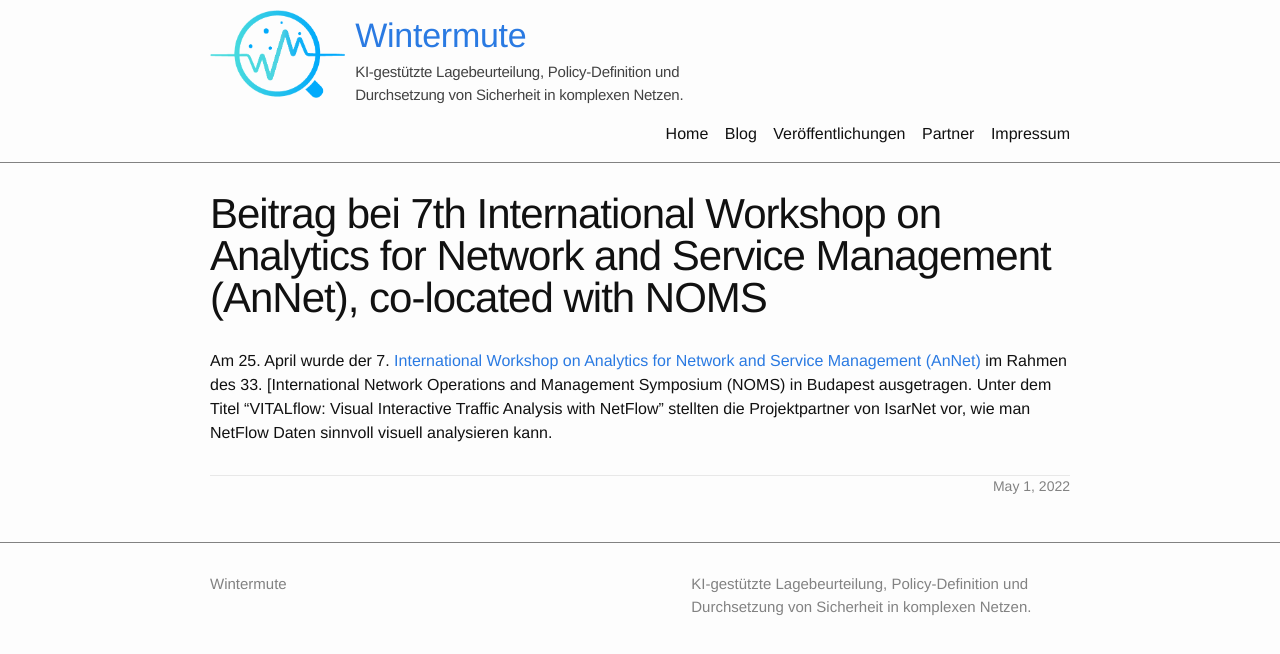
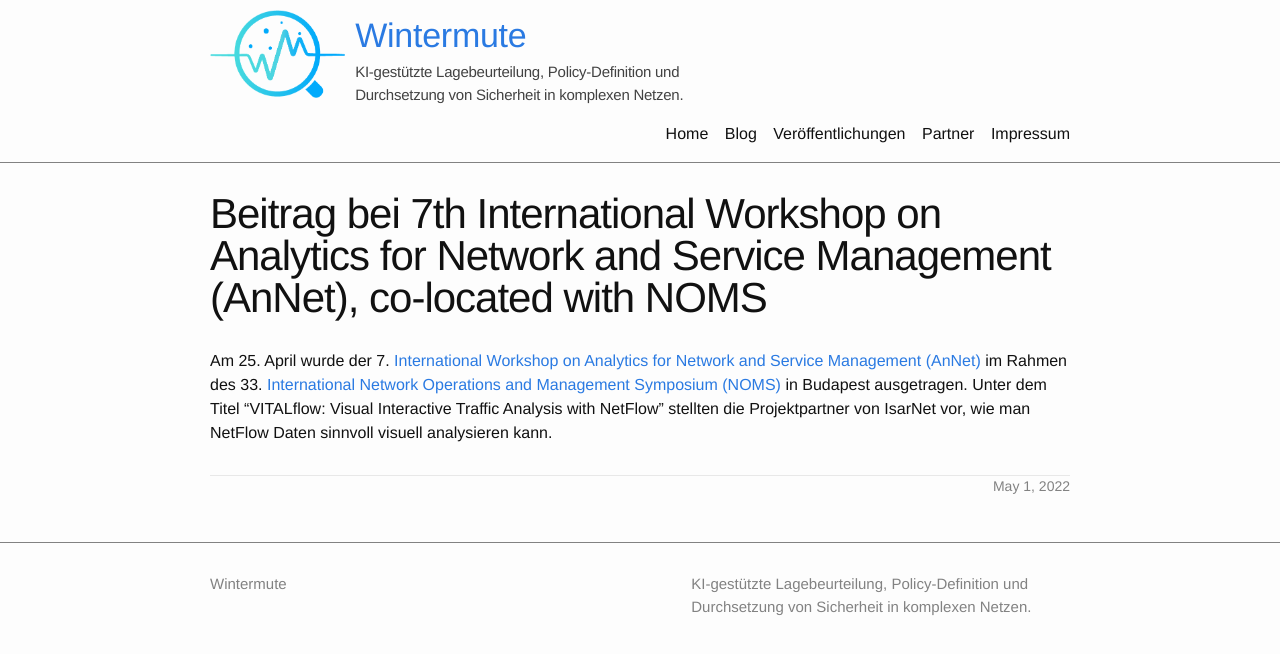
Before and after one commit to wintermute-project/website, a Jekyll site: the page built from _posts/2022-05-01-beitrag-annet.md, in a window 1280 px wide. Shown: the top 654 px of the page. Built offline with Jekyll 4.4.1, drawn with Linux system fonts in a browser that asks for light colours; part of the change alters nothing that is shown.

Commit message:
fix link

```diff
--- a/_posts/2022-05-01-beitrag-annet.md
+++ b/_posts/2022-05-01-beitrag-annet.md
@@ -8,4 +8,4 @@ img: /assets/img/wm_multicolor_400.png
 permalink: /blog/:categories/:title:output_ext
 ---
 
-Am 25. April wurde der 7. [International Workshop on Analytics for Network and Service Management (AnNet)](https://noms2022.ieee-noms.org/program/workshops/ws1-7th-international-workshop-analytics-network-and-service-management-annet-2022.html) im Rahmen des 33. [International Network Operations and Management Symposium (NOMS) in Budapest ausgetragen. Unter dem Titel "VITALflow: Visual Interactive Traffic Analysis with NetFlow"  stellten die Projektpartner von IsarNet vor, wie man NetFlow Daten sinnvoll visuell analysieren kann.
+Am 25. April wurde der 7. [International Workshop on Analytics for Network and Service Management (AnNet)](https://noms2022.ieee-noms.org/program/workshops/ws1-7th-international-workshop-analytics-network-and-service-management-annet-2022.html) im Rahmen des 33. [International Network Operations and Management Symposium (NOMS)](https://noms2022.ieee-noms.org/) in Budapest ausgetragen. Unter dem Titel "VITALflow: Visual Interactive Traffic Analysis with NetFlow"  stellten die Projektpartner von IsarNet vor, wie man NetFlow Daten sinnvoll visuell analysieren kann.
```
